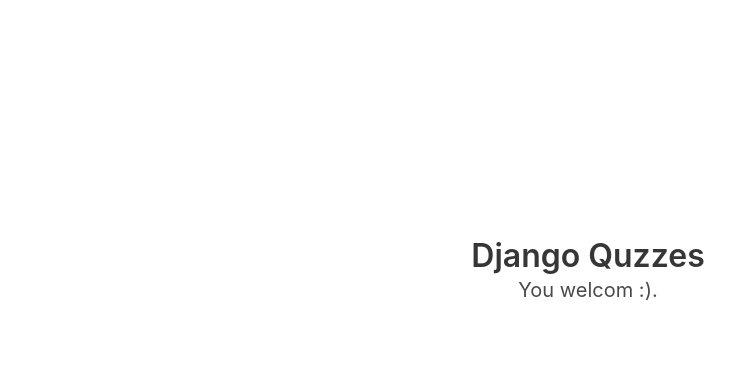
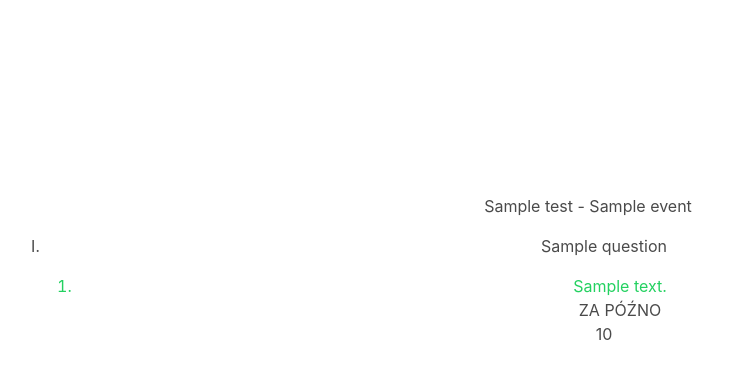
Before and after one commit to Nowidas/web-quiz, a Django app: page /quiz/1/summary in a window 1280 px wide. Shown: the part 156-535 px from the top of the page, without its empty margins (52-787 px from the left). Run offline with Django 4.2, Linux system fonts and the light colour scheme; a user stored in the database is signed in; tables that the repository leaves empty hold one stand-in row (values such as "Sample post").

Commit message:
summary backend

```diff
--- a/quiz/templates/quiz/summary.html
+++ b/quiz/templates/quiz/summary.html
@@ -1,62 +1,50 @@
 {% extends 'quiz/base.html' %}
 
 {% block head %}
-<title>SIMPLE QUIZ - Pytanie {{question_nb}}</title>
+<title>SIMPLE QUIZ - Summary</title>
 {% comment %} <script src="{{ url_for('static', filename='js/jquery.min.js') }}"></script>
 <script src="{{ url_for('static', filename='js/timer.js') }}"></script>
 <script src="{{ url_for('static', filename='js/postquestion.js') }}"></script> {% endcomment %}
 {% endblock %}
 
 {% block content %}
-<script>
-    var Seconds = parseInt("{{1}}", 10);
-</script>
+
 <div class="content">
 
-    <div class="timer">
-        <p id="time">CZ:AS</p>
-    </div>
-    <form method="POST" action="">
-        {% csrf_token %}
-        <div class = "tresc">
-        {% for i in range %}
-        {% if i == question_nb %}
-        <button type="submit" class="button is-primary" name='click' value={{i}}>Pytanie {{i|add:1}}</button>
+{{test_event.test.name}} - {{test_event.name}}
+
+<div class="content">
+{% regroup all_choices by question as question_list %}
+<ol type="I">
+    {% for question in question_list %}
+       <li>{{ question.grouper}}
+       <ol type="1">
+        {% for item in question.list %}
+        {% if item.id in all_user_pick and item.if_correct %}
+        <li class = 'has-text-success'>{{ item.choice_text}}</li>
+        {% elif item.id in all_user_pick and not item.if_correct %}
+        <li class = 'has-text-danger' >{{ item.choice_text}}</li>
+        {% elif item.if_correct %}
+        <li class = 'has-text-warning' >{{ item.choice_text}}</li>
         {% else %}
-        <button type="submit" class="button" name='click' value={{i}}>Pytanie {{i|add:1}}</button>
+        <li class = 'has-text-black' >{{ item.choice_text}}</li>
         {% endif %}
         {% endfor %}
-    <h1>Pytanie {{question_nb|add:1}} na {{quiz_len}}</h1>
+        {% if test_event.end_date <= question.list.0.ans_time %}
+        ZA PÓŹNO
+        {% endif %}
+    </ol>
+    </li>
+    {% endfor %}
+    {{quiz.score}}
+</ol>
+</div>
+{% comment %} {% for q in questions %}
+<br>
+{{q}}
+{% for q in q %}
 
-    <br>
-    <div class = "tresc">
-        <p1>{{question.question}}</p1>
-    </div>
-    {% if question.img_link %}
-    ZJECIE
-    {% comment %} <img src="{{ url_for('static', filename='pic/' + pytanie["obrazek"])}}" class="rounded-1" alt="Tu podaj tekst alternatywny">         {% endcomment %}
-    {% endif %}
-
-        {% for choice in choices %}
-        {% comment %} {% if (forloop.counter0+1)|string in odpowiedziane %} {% endcomment %}
-        {% comment %} <input type="radio" class="form-check-input" id="odpowiedz{{forloop.counter0|add:1}}" name="odpowiedzi" value="{{forloop.counter0|add:1}}" checked>
-        {% else %} {% endcomment %}
-        <input type="radio" class="form-check-input" id="odpowiedz{{forloop.counter0|add:1}}" name="odpowiedzi" value="{{forloop.counter0|add:1}}">
-        {% comment %} {% endif %} {% endcomment %}
-        <label for="odpowiedz{{forloop.counter0|add:1}}" class="form-check-label">{{choice}}</label><br>
-        {% endfor %}
-        </div>
-        {% if question_nb != 0 %}
-        <button type="submit" class="btn btn-primary" name='click' value={{question_nb|add:-1}}>Wstecz</button>
-        {% else %}
-        <button type="submit" class="btn btn-primary" disabled>Wstecz</button>
-        {% endif %}
-        {% if quiz_len == question_nb|add:1 %}
-        <button type="submit" class="btn btn-danger" name='DONE'>WYŚLIJ !</button>
-        {% else %}
-        <button type="submit" class="btn btn-primary" name='click' value={{question_nb|add:1}}>Następne</button>
-        {% endif %}
-
-    </form>
+{% endfor %}
+{% endfor %} {% endcomment %}
 </div>
 {% endblock %}
--- a/quiz/views.py
+++ b/quiz/views.py
@@ -1,4 +1,5 @@
 from datetime import datetime, timezone
+from pdb import line_prefix
 from django.shortcuts import redirect, render, get_object_or_404
 from django.http import Http404
 
@@ -8,6 +9,7 @@
 
 from django.contrib import messages
 
+from django.db.models import OuterRef, Subquery
 from .models import Choice, ChoicePerUser, Question, Test, Test_event, Test_user
 
 # Create your views here.
@@ -45,21 +47,22 @@
         )
     except Test.DoesNotExist:
         raise Http404("Quiz does not exist")
-
+    print(user_picks)
     if quiz.test_event.start_date < datetime.now(timezone.utc):
         if request.method == "POST":
             print("POST")
-            ChoicePerUser.objects.all().filter(
-                test_user=quiz.id, pick__in=choices
-            ).delete()
-            if "ans" in request.POST:
-                picked = choices.filter(pk__in=request.POST.getlist("ans"))
-                print(datetime.today())
-                for i in range(len(picked)):
-                    picked[i].picks.add(
-                        quiz.id,
-                        through_defaults={"ans_time": datetime.today()},
-                    )
+            if quiz.test_event.end_date >= datetime.now(timezone.utc) or not user_picks:
+                ChoicePerUser.objects.all().filter(
+                    test_user=quiz.id, pick__in=choices
+                ).delete()
+                if "ans" in request.POST:
+                    picked = choices.filter(pk__in=request.POST.getlist("ans"))
+                    print(datetime.today())
+                    for i in range(len(picked)):
+                        picked[i].picks.add(
+                            quiz.id,
+                            through_defaults={"ans_time": datetime.today()},
+                        )
 
             if "DONE" in request.POST:
                 return redirect("summary", quiz_id=quiz_id)
@@ -88,24 +91,55 @@
 @login_required
 def summary(request, quiz_id):
     quiz = get_object_or_404(Test_user, user=request.user.id, test_event=quiz_id)
-    quiz.taken = True
-    quiz.score = 0
-    # calculate score #TODO
-    # questions = Question.objects.all().filter(test=quiz.test_event.test.id)
-    # print(questions)
-    # for q in questions:
-    #     choices = Choice.objects.all().filter(question_id__in=q)
-    #     print(choices)
+    questions = Question.objects.all().filter(test=quiz.test_event.test.id)
+    all_choices = Choice.objects.all().filter(question_id__in=questions.values("id"))
+    all_user_pick = ChoicePerUser.objects.all().filter(
+        pick__in=all_choices.values("id"), test_user=quiz.id
+    )
 
-    #     user_picks = (
-    #         ChoicePerUser.objects.all()
-    #         .filter(test_user=quiz.id, pick__in=choices)
-    #         .values_list("pick", flat=True)
-    #     )
-    #     print(user_picks)
+    first_date = Subquery(
+        ChoicePerUser.objects.all()
+        .filter(
+            test_user=quiz.id,
+            pick__question=OuterRef("question_id"),
+        )
+        .values("ans_time")[:1]
+    )
+    all_choices = all_choices.annotate(ans_time=first_date)
 
-    quiz.save()
-    return render(request, "quiz/index.html")
+    # if test end calculate score
+    if not quiz.taken:
+        # if True:
+        quiz.taken = True
+        quiz.score = 0
+        for i in range(len(questions)):
+            choices = all_choices.filter(question_id=questions[i].id)
+            user_picks = all_user_pick.all().filter(
+                test_user=quiz.id, pick__in=choices.values("id")
+            )
+            right_choices = choices.filter(if_correct=True)
+            # print(set(right_choices.values_list("id", flat=True)))
+            # print(set(user_picks.values_list("pick", flat=True)))
+            # print(user_picks.first().ans_time <= quiz.test_event.end_date)
+            if (
+                set(right_choices.values_list("id", flat=True))
+                == set(user_picks.values_list("pick", flat=True))
+                and user_picks.first().ans_time <= quiz.test_event.end_date
+            ):
+
+                quiz.score += 1
+        quiz.save()
+    return render(
+        request,
+        "quiz/summary.html",
+        {
+            "quiz": quiz,
+            "questions": questions,
+            "all_choices": all_choices,
+            "all_user_pick": set(all_user_pick.values_list("pick", flat=True)),
+            "test_event": quiz.test_event,
+        },
+    )
 
 
 def login_page(request):
```
